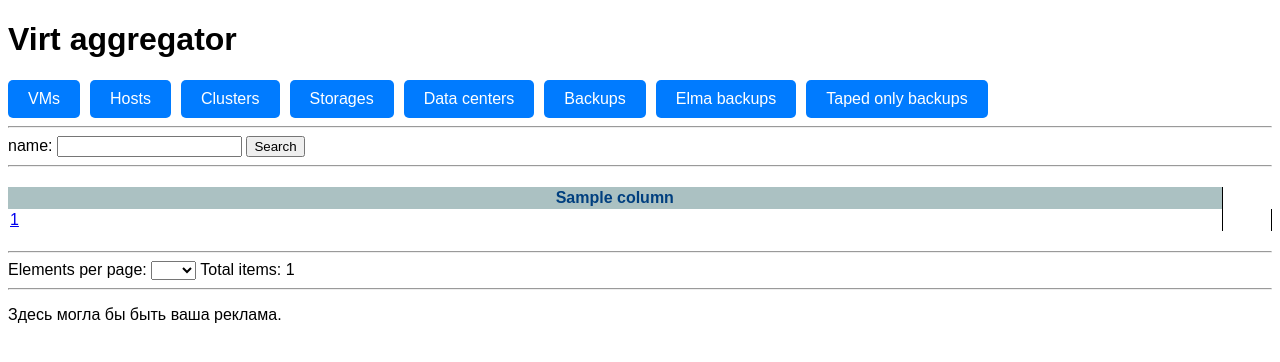
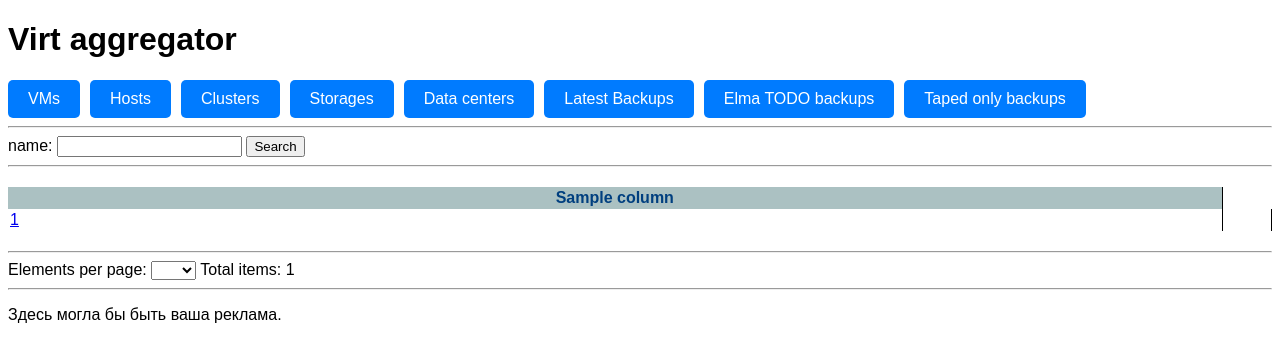
Before and after one commit to sadxussein/flask-aggregator, a Flask app: template src/flask_aggregator/front/templates/view.html in a window 1280 px wide. Shown: the top 362 px of the page. Run offline with Flask 3, Linux system fonts and the light colour scheme; the template is opened without the code that fills it: most values are stand-ins (such as "Sample title", 1, 10 or a date in 2020).

Commit message:
fixed taped only backups filtering; headers names changed

```diff
--- a/src/flask_aggregator/back/controllers.py
+++ b/src/flask_aggregator/back/controllers.py
@@ -150,7 +150,6 @@ class GBAdapter(Adapter):
 class Object():
     pass
 
-
 class BackupTypeAdapter(Adapter):
     """Change long source_key url to short 'tape'/'disk'."""
     def adapt(self, data: list) -> None:
--- a/src/flask_aggregator/back/dbmanager.py
+++ b/src/flask_aggregator/back/dbmanager.py
@@ -463,7 +463,7 @@ class DBManager():
     def get_taped_vms(self, table_type, **filters: any) -> None:
         """Get data by query and 'beautify' it."""
         query = Queries.get_tape_only_backups(self.__session)
-        query = self.__apply_filters(query, table_type, filters)
+        query = self.__apply_filters(query, table_type, filters["filters"])
         # Sorting.
         if filters["order"] == "desc":
             query = query.order_by(desc(filters["sort_by"]))
@@ -483,6 +483,7 @@ class DBManager():
     ) -> Query:
         """Apply query filters."""
         for k, v in filters.items():
+            print(k,v)
             if v != '' and v is not None:
                 column = getattr(table_type, k, None)
                 if column is not None:
--- a/src/flask_aggregator/front/templates/header.html
+++ b/src/flask_aggregator/front/templates/header.html
@@ -7,8 +7,8 @@
             <li><a href="{{ url_for('view', model_name='clusters') }}">Clusters</a></li>
             <li><a href="{{ url_for('view', model_name='storages') }}">Storages</a></li>
             <li><a href="{{ url_for('view', model_name='data_centers') }}">Data centers</a></li>
-            <li><a href="{{ url_for('view', model_name='backups') }}">Backups</a></li>
-            <li><a href="{{ url_for('view', model_name='vms_to_be_backed_up_view') }}">Elma backups</a></li>
+            <li><a href="{{ url_for('view', model_name='backups') }}">Latest Backups</a></li>
+            <li><a href="{{ url_for('view', model_name='vms_to_be_backed_up_view') }}">Elma TODO backups</a></li>
             <li><a href="{{ url_for('view', model_name='backups_tape') }}">Taped only backups</a></li>
         </ul>
     </nav>
```
Also changed, not shown: 2 other files.
